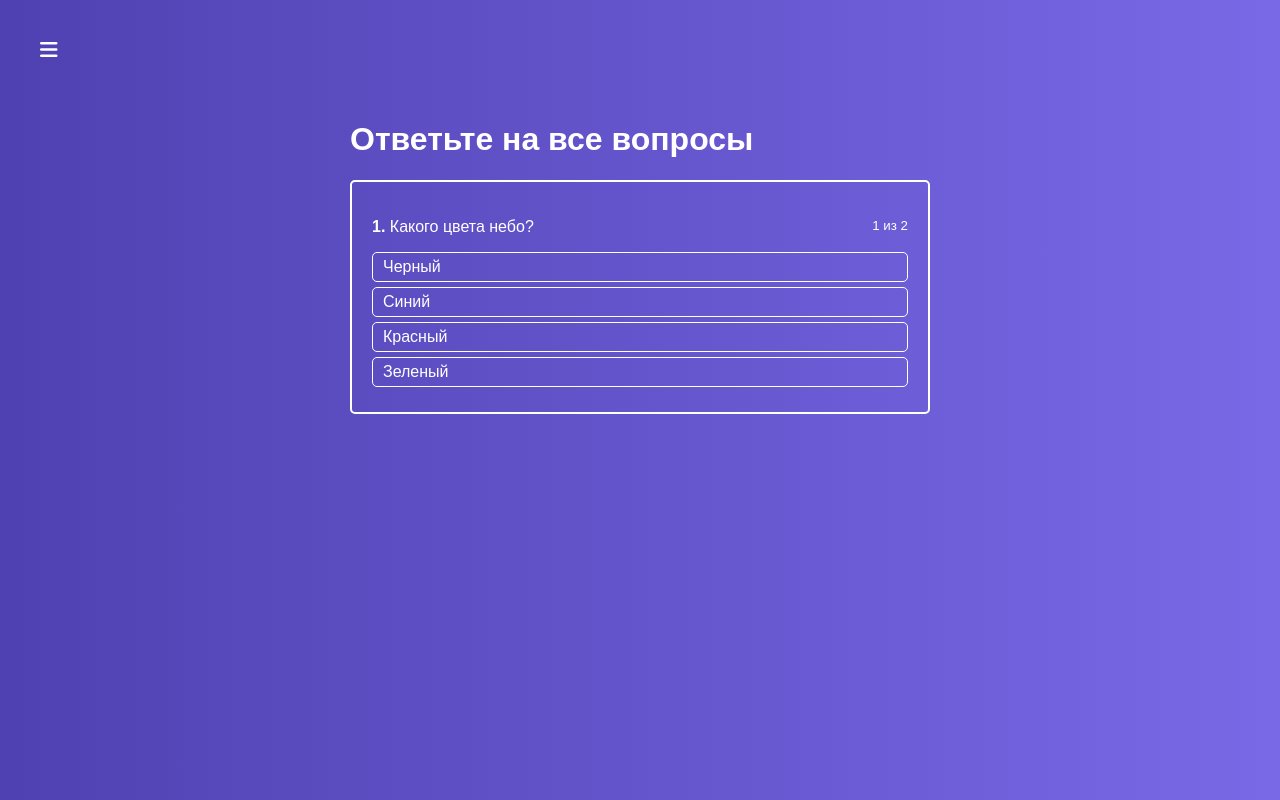
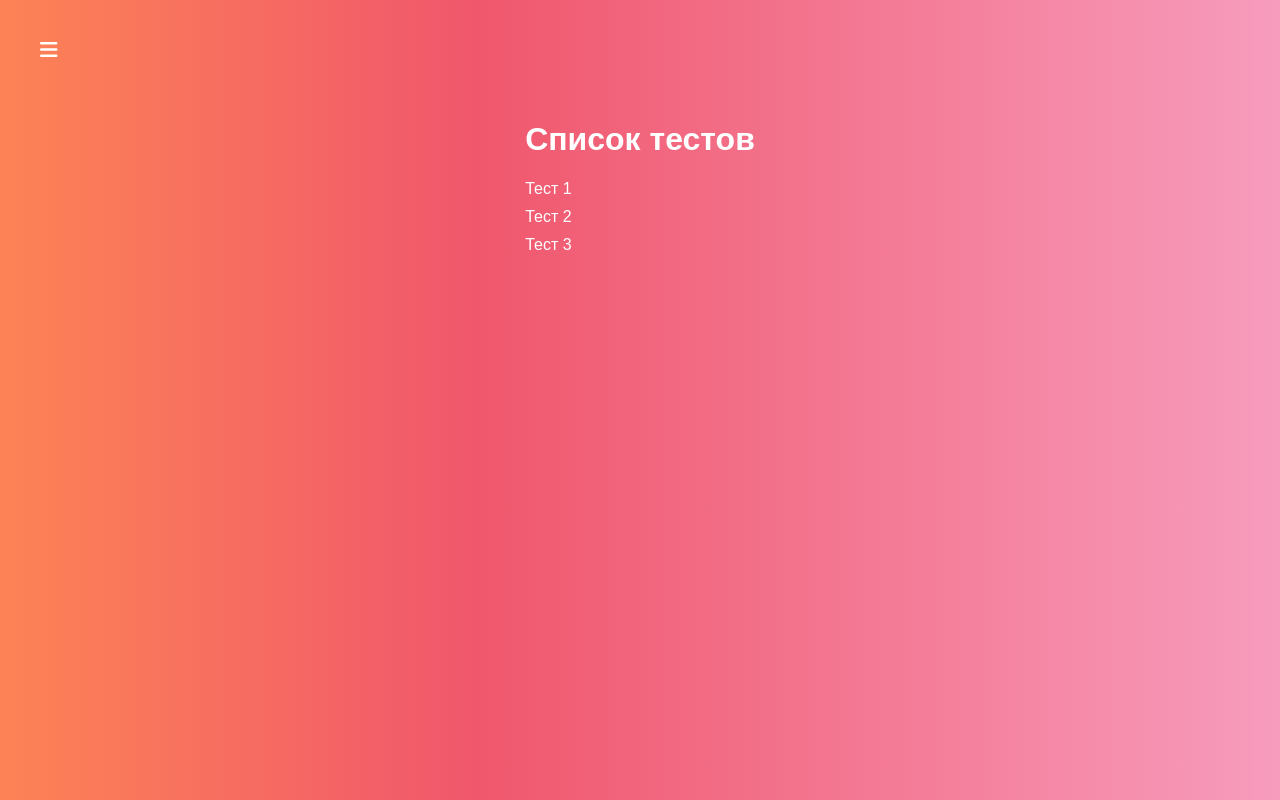
Before and after one commit to Alexey2001/react-questions, a React app: page / in a window 1280 px wide. Built offline with nearby package versions, Linux system fonts and the light colour scheme.

Commit message:
React Router update

```diff
--- a/package.json
+++ b/package.json
@@ -35,6 +35,7 @@
     "react": "^16.4.1",
     "react-dev-utils": "^5.0.1",
     "react-dom": "^16.4.1",
+    "react-router-dom": "^5.1.2",
     "resolve": "1.6.0",
     "style-loader": "0.19.0",
     "sw-precache-webpack-plugin": "0.11.4",
--- a/src/App.js
+++ b/src/App.js
@@ -1,12 +1,21 @@
 import React, {Component} from 'react'
 import Layout from './hoc/Layout/Layout'
+import {Route, Switch} from 'react-router-dom'
 import Quiz from './containers/Quiz/Quiz'
+import QuizList from "./containers/QuizList/QuizList";
+import Auth from "./containers/Auth/Auth";
+import QuizCreacor from "./containers/QuizCreacor/QuizCreacor";
 
 class App extends Component {
   render() {
     return (
       <Layout>
-        <Quiz />
+        <Switch>
+          <Route path="/auth" component={Auth}/>
+          <Route path="/quiz-creator" component={QuizCreacor}/>
+          <Route path="/quiz/:id" component={Quiz}/>
+          <Route path="/" component={QuizList}/>
+        </Switch>
       </Layout>
     )
   }
--- a/src/components/FinishedQuiz/FinishedQuiz.js
+++ b/src/components/FinishedQuiz/FinishedQuiz.js
@@ -1,6 +1,7 @@
 import React from 'react';
 import classes from './FinishedQuiz.css'
 import Button from "../UI/Button/Button";
+import {Link} from 'react-router-dom'
 const FinishedQuiz = (props) => {
     const  successCount = Object.keys(props.results).reduce((total, key) => {
         if (props.results[key] === 'success') {
@@ -31,8 +32,10 @@ const FinishedQuiz = (props) => {
 
             <div>
                 <Button onClick={props.onRetry} type="primary">Повторить</Button>
+                <Link to="/">
                 <Button  type="success">Перейти в список тестов</Button>
-            </div>
+                </Link>
+                </div>
         </div>
     )
 }
--- a/src/components/Navigation/Drawer/Drawer.js
+++ b/src/components/Navigation/Drawer/Drawer.js
@@ -1,18 +1,32 @@
 import React, {Component} from 'react';
 import classes from './Drawer.css';
+import {NavLink} from 'react-router-dom'
 import Backdrop from "../../UI/Backdrop/Backdrop";
 
 const links = [
-    1, 2, 3
+    {to: '/', label: 'Список', exact:true},
+    {to: '/auth', label: 'Авторизация', exact:false},
+    {to: '/quiz-creator', label: 'Создать тест', exact:false}
 ]
 
 class Drawer extends Component {
+
+    clickHandler =() => {
+        this.props.onClose()
+    }
 
     renderLinks() {
         return links.map((link, index) => {
             return (
                 <li key={index}>
-                    <a> Link {link} </a>
+                    <NavLink
+                        to={link.to}
+                        exact={link.exact}
+                        activeClassName={classes.active}
+                        onClick={this.clickHandler}
+                    >
+                        {link.label}
+                    </NavLink>
                 </li>
             )
         })
@@ -33,7 +47,7 @@ class Drawer extends Component {
                 </nav>
                 {this.props.isOpen ? <Backdrop onClick={this.props.onClose}/> : null }
             </React.Fragment>
-        );
+        )
     }
 }
 
--- /dev/null
+++ b/src/containers/Auth/Auth.js
@@ -0,0 +1,12 @@
+import React,{Component} from 'react';
+
+export default class Auth  extends Component{
+    render() {
+        return (
+            <div>
+                <h1>Auth</h1>
+            </div>
+        );
+    }
+
+}
--- a/src/containers/Quiz/Quiz.js
+++ b/src/containers/Quiz/Quiz.js
@@ -90,6 +90,10 @@ class Quiz extends Component {
       })
     }
 
+    componentDidMount() {
+      console.log('Quiz ID = ', this.props.match.params.id)
+    }
+
     render() {
         return (
             <div className={classes.Quiz}>
--- /dev/null
+++ b/src/containers/QuizCreacor/QuizCreacor.css
@@ -0,0 +1,3 @@
+.QuizCreacor {
+
+}
--- /dev/null
+++ b/src/containers/QuizCreacor/QuizCreacor.js
@@ -0,0 +1,11 @@
+import React, {Component} from 'react'
+
+export default class QuizCreator extends Component {
+    render() {
+        return (
+            <div>
+                <h1>QuizCreator</h1>
+            </div>
+        )
+    }
+}
--- /dev/null
+++ b/src/containers/QuizList/QuizList.css
@@ -0,0 +1,31 @@
+.QuizList{
+    display: flex;
+    justify-content: center;
+    padding-top: 100px;
+    flex-grow: 1;
+    width: 100%;
+    background: linear-gradient(90deg, #fd8355 0%, #f0576c 37%, #f79cbd 100%);
+}
+
+.QuizList h1{
+    color: #fff;
+}
+
+.QuizList ul {
+    list-style: none;
+    margin: 0;
+    padding: 0;
+}
+
+.QuizList li {
+    margin-bottom: 10px;
+}
+
+.QuizList li a {
+    text-decoration: none;
+    color: #fff;
+}
+
+.QuizList li a:hover {
+    color: #363f54;
+}
--- /dev/null
+++ b/src/containers/QuizList/QuizList.js
@@ -0,0 +1,32 @@
+import React, {Component} from 'react'
+import classes from './QuizList.css'
+import {NavLink} from "react-router-dom";
+
+export default class QuizLust extends Component {
+
+    renderQuizes() {
+        return [1, 2, 3].map((quiz, index) => {
+            return (
+                <li key={index}>
+                <NavLink to={'/quiz/' + quiz}>
+                    Тест {quiz}
+                </NavLink>
+                </li>
+            )
+        })
+    }
+
+    render() {
+        return (
+            <div className={classes.QuizList}>
+                <div>
+                    <h1>Список тестов</h1>
+
+                    <ul>
+                        { this.renderQuizes() }
+                    </ul>
+                </div>
+            </div>
+        )
+    }
+}
--- a/src/index.js
+++ b/src/index.js
@@ -3,6 +3,13 @@ import ReactDOM from 'react-dom'
 import './index.css'
 import App from './App'
 import registerServiceWorker from './registerServiceWorker'
+import {BrowserRouter} from "react-router-dom";
 
-ReactDOM.render(<App />, document.getElementById('root'))
+const app = (
+    <BrowserRouter>
+        <App />
+    </BrowserRouter>
+)
+
+ReactDOM.render(app, document.getElementById('root'))
 registerServiceWorker()
```
Also changed, not shown: 1 other file (tests, documents, lock files or other folders).
